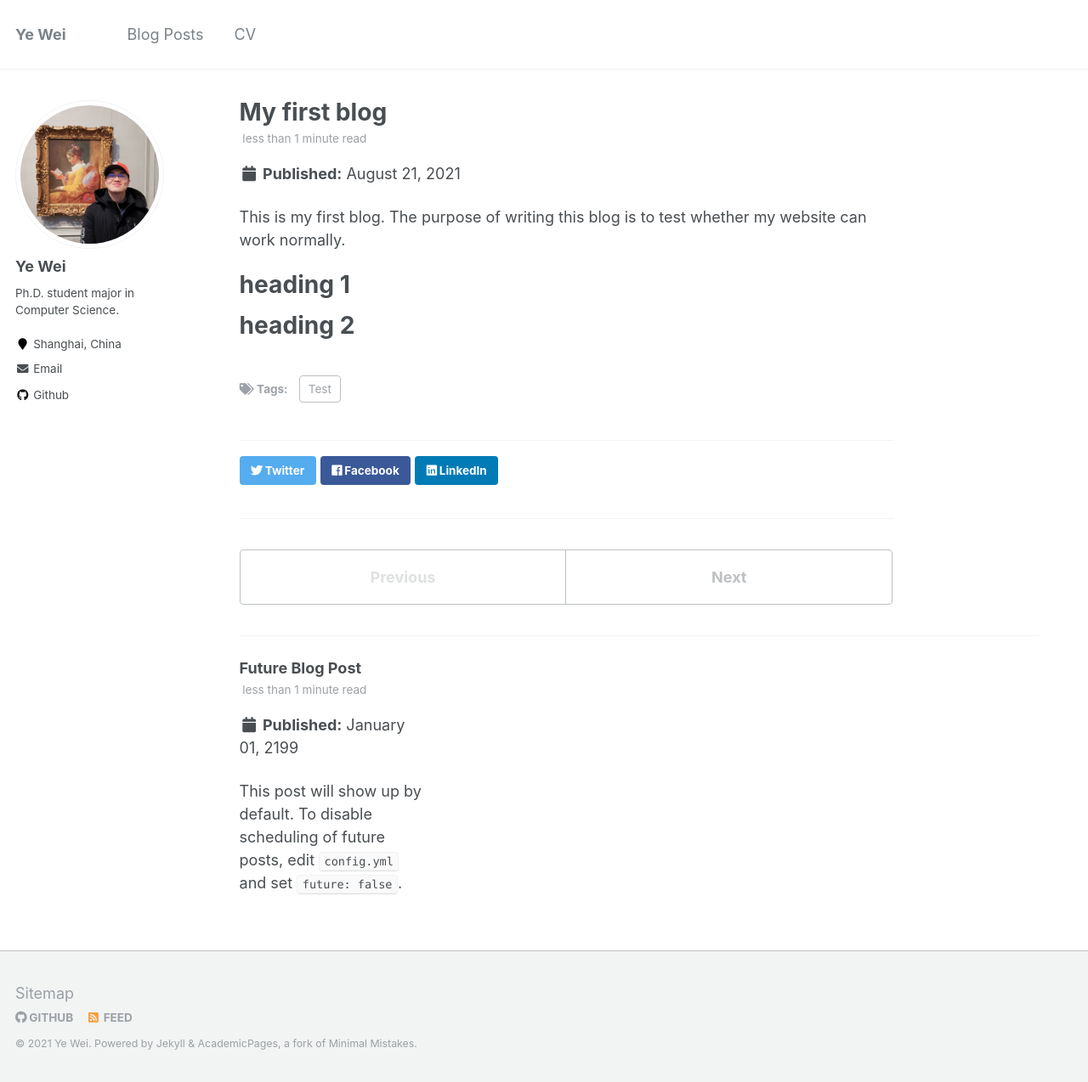
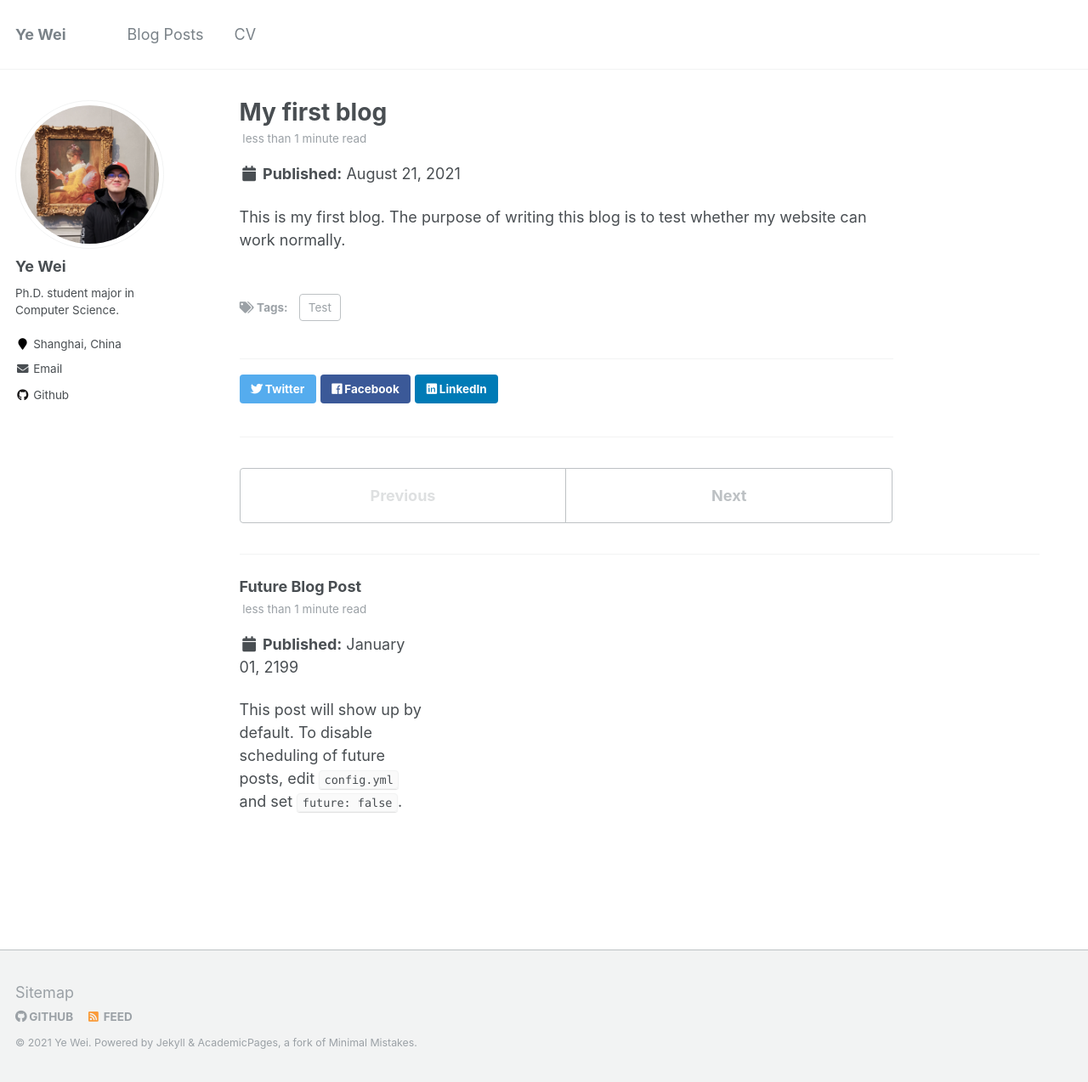
Before and after one commit to Ye-We1/Ye-We1.github.io, a Jekyll site: the page built from _posts/2021-08-21-blog-post-1.md, in a window 1280 px wide and 1274 px high. Shown: the whole window at 85% size. Built offline with Jekyll 4.4.1, drawn with Linux system fonts in a browser that asks for light colours.

Commit message:
Update 2021-08-21-blog-post-1.md

```diff
--- a/_posts/2021-08-21-blog-post-1.md
+++ b/_posts/2021-08-21-blog-post-1.md
@@ -7,7 +7,3 @@ tags:
 ---
 
 This is my first blog. The purpose of writing this blog is to test whether my website can work normally.
-
-# heading 1
-
-# heading 2
```
